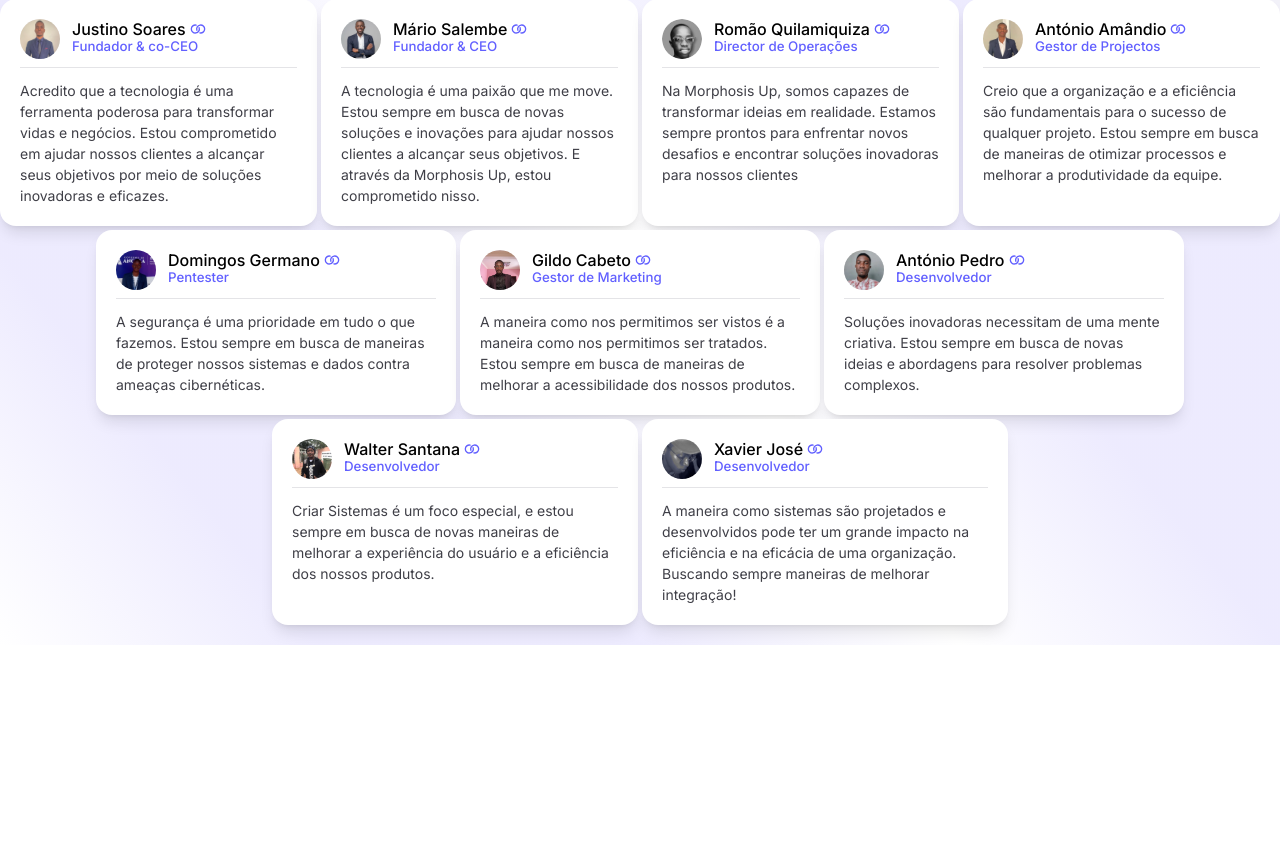
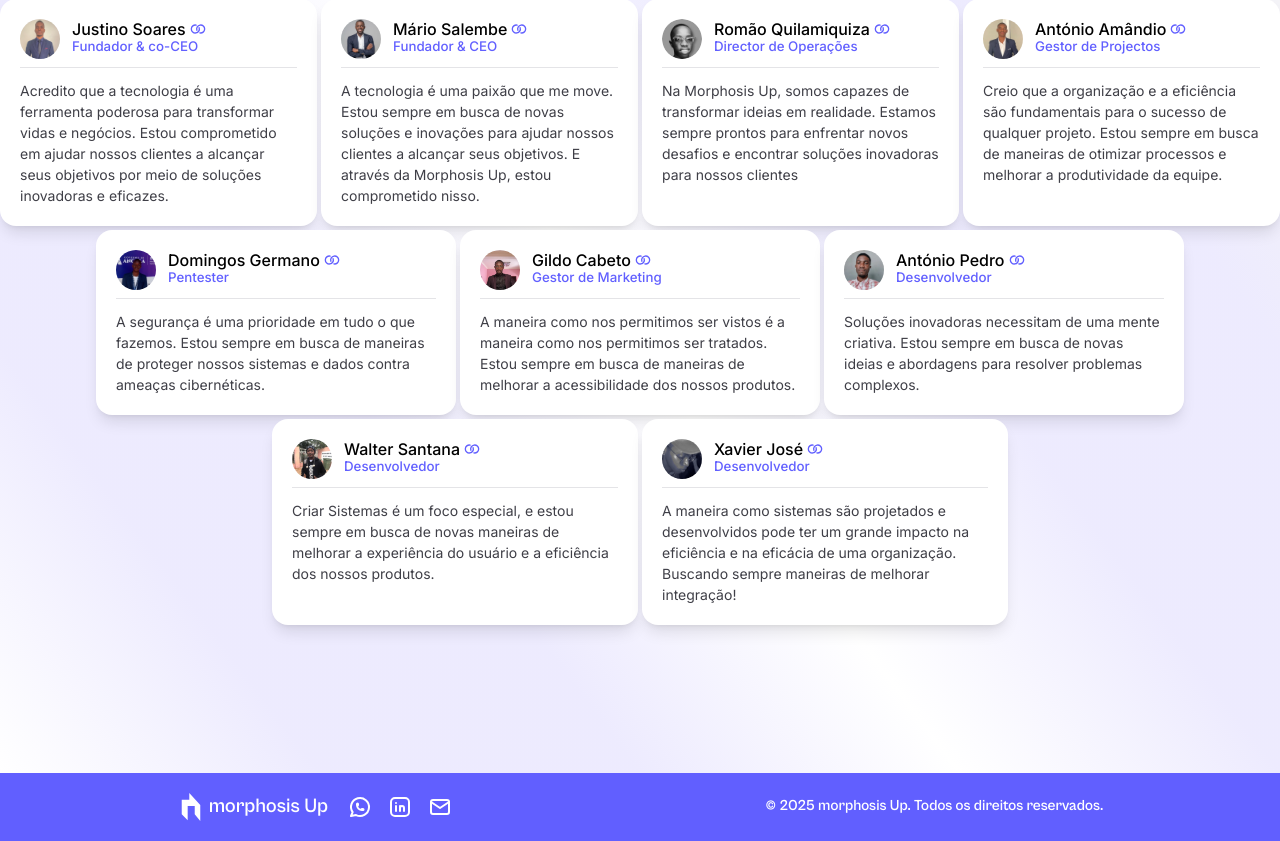
Before and after one commit to morphosiss/morphosisUp, a Next.js app: page / in a window 1280 px wide. Shown: the part 3311-4152 px from the top of the page. Before the commit the page ends 3956 px from the top, so only its background shows below. Built offline with nearby package versions, Linux system fonts and the light colour scheme.

Commit message:
Finalizado Project

```diff
--- a/src/app/components/Home/MainComponents/Projects.tsx
+++ b/src/app/components/Home/MainComponents/Projects.tsx
@@ -63,7 +63,7 @@ const Projects = () => {
               <Link
                 href={"https://cavaleiro.tech"}
                 target="_blank"
-                className="px-3 py-1  underline rounded-r-full bg-indigo-700 text-white inline-flex text-[14px] font-semibold mb-2 border border-indigo-400"
+                className="px-3 py-1  underline transition-all hover:bg-indigo-800 rounded-r-full bg-indigo-700 text-white inline-flex text-[14px] font-semibold mb-2 border border-indigo-400"
               >
                 Visitar Website
               </Link>
--- a/src/app/components/Home/MainComponents/Services.tsx
+++ b/src/app/components/Home/MainComponents/Services.tsx
@@ -51,7 +51,7 @@ const ServiceComponent: React.FC<ServiceComponent> = ({
 
 const Services = () => {
   return (
-    <section className=" relative back mt-28">
+    <section className="pb-32 relative back mt-28">
       <div className="absolute top-0 left-0 right-0 w-full h-80 bg-gradient bg-gradient-to-b from-white to-transparent"></div>
       <div className="pt-28 relative">
         <header className="text-center max-w-xl w-full mx-auto ">
--- a/src/app/page.tsx
+++ b/src/app/page.tsx
@@ -1,3 +1,4 @@
+import Link from "next/link";
 import Header from "./components/Home/Header";
 import Projects from "./components/Home/MainComponents/Projects";
 import Services from "./components/Home/MainComponents/Services";
@@ -10,6 +11,99 @@ export default function Home() {
         <Projects />
         <Services />
       </main>
+      <footer className="p-5 relative bg-indigo-500 w-full flex items-center justify-around">
+        <div className="flex items-center gap-5">
+          <Link href={"/"} className="flex items-center gap-1">
+            <svg
+              className="text-white size-7"
+              viewBox="0 0 92 139"
+              fill="currentColor"
+              xmlns="http://www.w3.org/2000/svg"
+            >
+              <path
+                d="M0 33V105.5L29.5 135V64.5H64.5V105.5L92 138.5V59.5L37.5 0V33H0Z"
+                fill="currentColor"
+              />
+            </svg>
+            <span className="text-xl font-semibold text-white">
+              morphosis Up
+            </span>
+          </Link>
+
+          {/* WHATSAPP LINK */}
+          <div className="flex justify-center items-center gap-4">
+            <Link
+              href={"https://wa.me/244954018728"}
+              target="_blank"
+              className="text-white"
+            >
+              <svg
+                xmlns="http://www.w3.org/2000/svg"
+                viewBox="0 0 24 24"
+                fill="none"
+                stroke="currentColor"
+                stroke-width="2"
+                stroke-linecap="round"
+                stroke-linejoin="round"
+                className="icon size-6 icon-tabler icons-tabler-outline icon-tabler-brand-whatsapp"
+              >
+                <path stroke="none" d="M0 0h24v24H0z" fill="none" />
+                <path d="M3 21l1.65 -3.8a9 9 0 1 1 3.4 2.9l-5.05 .9" />
+                <path d="M9 10a.5 .5 0 0 0 1 0v-1a.5 .5 0 0 0 -1 0v1a5 5 0 0 0 5 5h1a.5 .5 0 0 0 0 -1h-1a.5 .5 0 0 0 0 1" />
+              </svg>
+            </Link>{" "}
+            <Link
+              href={"https://www.linkedin.com/company/morphosis-start-up"}
+              target="_blank"
+              className="text-white"
+            >
+              <svg
+                xmlns="http://www.w3.org/2000/svg"
+                viewBox="0 0 24 24"
+                fill="none"
+                stroke="currentColor"
+                stroke-width="2"
+                stroke-linecap="round"
+                stroke-linejoin="round"
+                className="icon size-6 icon-tabler icons-tabler-outline icon-tabler-brand-linkedin"
+              >
+                <path stroke="none" d="M0 0h24v24H0z" fill="none" />
+                <path d="M8 11v5" />
+                <path d="M8 8v.01" />
+                <path d="M12 16v-5" />
+                <path d="M16 16v-3a2 2 0 1 0 -4 0" />
+                <path d="M3 7a4 4 0 0 1 4 -4h10a4 4 0 0 1 4 4v10a4 4 0 0 1 -4 4h-10a4 4 0 0 1 -4 -4z" />
+              </svg>
+            </Link>{" "}
+            <Link
+              href={"https://mailto:startupmorphosis@gmail.com"}
+              target="_blank"
+              className="text-white"
+            >
+              <svg
+                xmlns="http://www.w3.org/2000/svg"
+                viewBox="0 0 24 24"
+                fill="none"
+                stroke="currentColor"
+                stroke-width="2"
+                stroke-linecap="round"
+                stroke-linejoin="round"
+                className="icon size-6 icon-tabler icons-tabler-outline icon-tabler-mail"
+              >
+                <path stroke="none" d="M0 0h24v24H0z" fill="none" />
+                <path d="M3 7a2 2 0 0 1 2 -2h14a2 2 0 0 1 2 2v10a2 2 0 0 1 -2 2h-14a2 2 0 0 1 -2 -2v-10z" />
+                <path d="M3 7l9 6l9 -6" />
+              </svg>
+            </Link>
+          </div>
+        </div>
+
+        <div>
+          <p className="text-white text-[15px] font-semibold">
+            © 2025 morphosis Up. Todos os direitos reservados.
+          </p>
+        </div>
+      </footer>
     </div>
   );
 }
```
